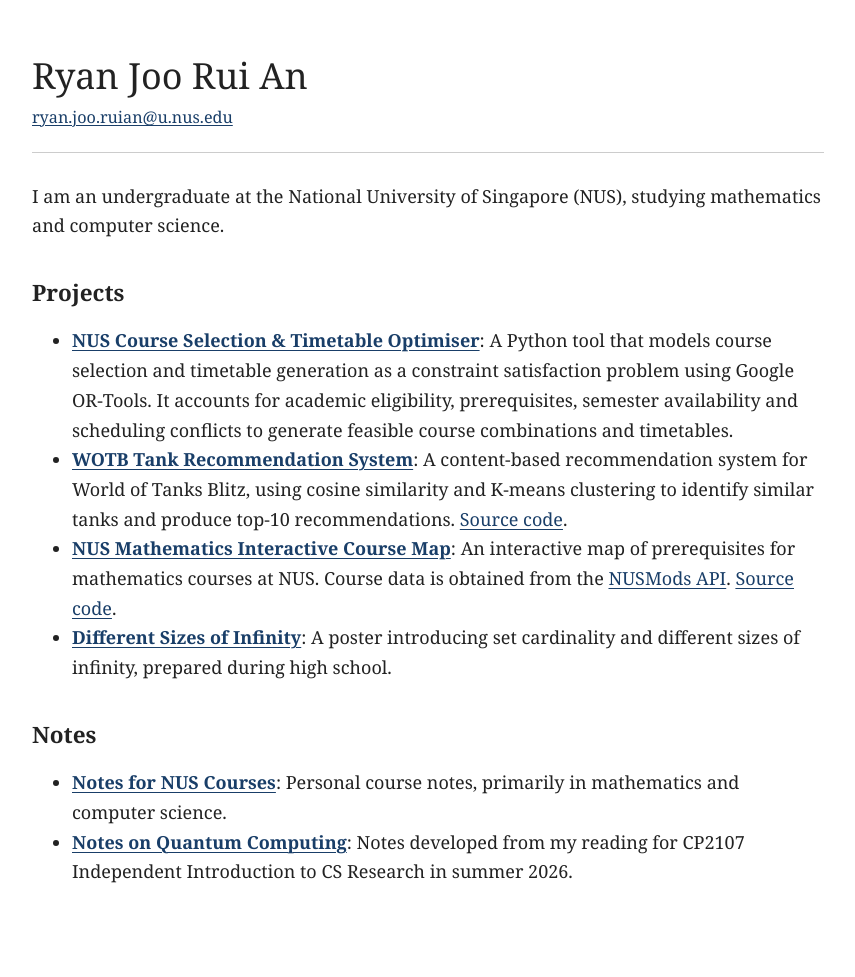
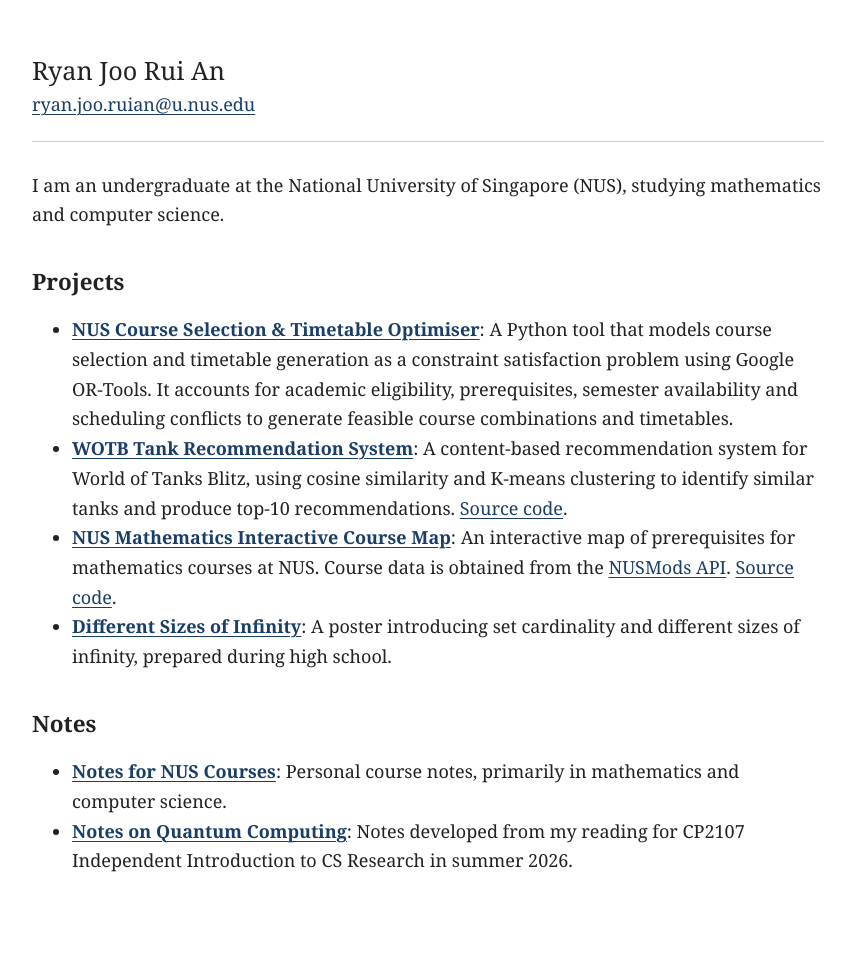
Before and after one commit to Ryanjoo18/Ryanjoo18.github.io, a Jekyll site: the page built from index.md, in a window 1280 px wide. Shown: the whole page, without its empty margins (212-1067 px from the left). Built offline with Jekyll 4.4.1, drawn with Linux system fonts in a browser that asks for light colours.

Commit message:
edit style

```diff
--- a/_layouts/default.html
+++ b/_layouts/default.html
@@ -10,7 +10,6 @@
     <link rel="stylesheet" href="{{ '/style.css' | relative_url }}">
   </head>
   <body>
-    <a class="skip-link" href="#content">Skip to content</a>
     <div class="container">
       <header class="site-header">
         {% if page.home %}
--- a/style.css
+++ b/style.css
@@ -36,20 +36,21 @@
 }
 
 .site-header {
+  display: block;
   margin-bottom: 1.6rem;
   padding-bottom: 1.15rem;
   border-bottom: 1px solid #ccc;
 }
 
 .site-header h1 {
-  margin: 0 0 0.4rem;
-  font-size: 2rem;
-  line-height: 1.2;
+  margin: 0 0 0.2rem;
+  font-size: 1.4rem;
+  line-height: 1.3;
   font-weight: normal;
 }
 
 .site-name {
-  margin: 0 0 0.3rem;
+  margin: 0 0 0.2rem;
   font-size: 1.1rem;
 }
 
@@ -59,7 +60,7 @@
 
 .contact {
   margin: 0;
-  font-size: 0.9rem;
+  font: inherit;
   overflow-wrap: anywhere;
 }
 
@@ -132,18 +133,6 @@
   text-align: left;
 }
 
-.skip-link {
-  position: absolute;
-  left: 1rem;
-  top: -5rem;
-  padding: 0.4rem 0.7rem;
-  background: #fff;
-}
-
-.skip-link:focus {
-  top: 0.5rem;
-}
-
 @media (max-width: 600px) {
   html {
     font-size: 17px;
@@ -153,10 +142,6 @@
     width: calc(100% - 2.5rem);
     margin-top: 2rem;
     margin-bottom: 3rem;
-  }
-
-  .site-header h1 {
-    font-size: 1.8rem;
   }
 }
 
@@ -169,8 +154,4 @@
   a {
     color: inherit;
   }
-
-  .skip-link {
-    display: none;
-  }
 }
```
